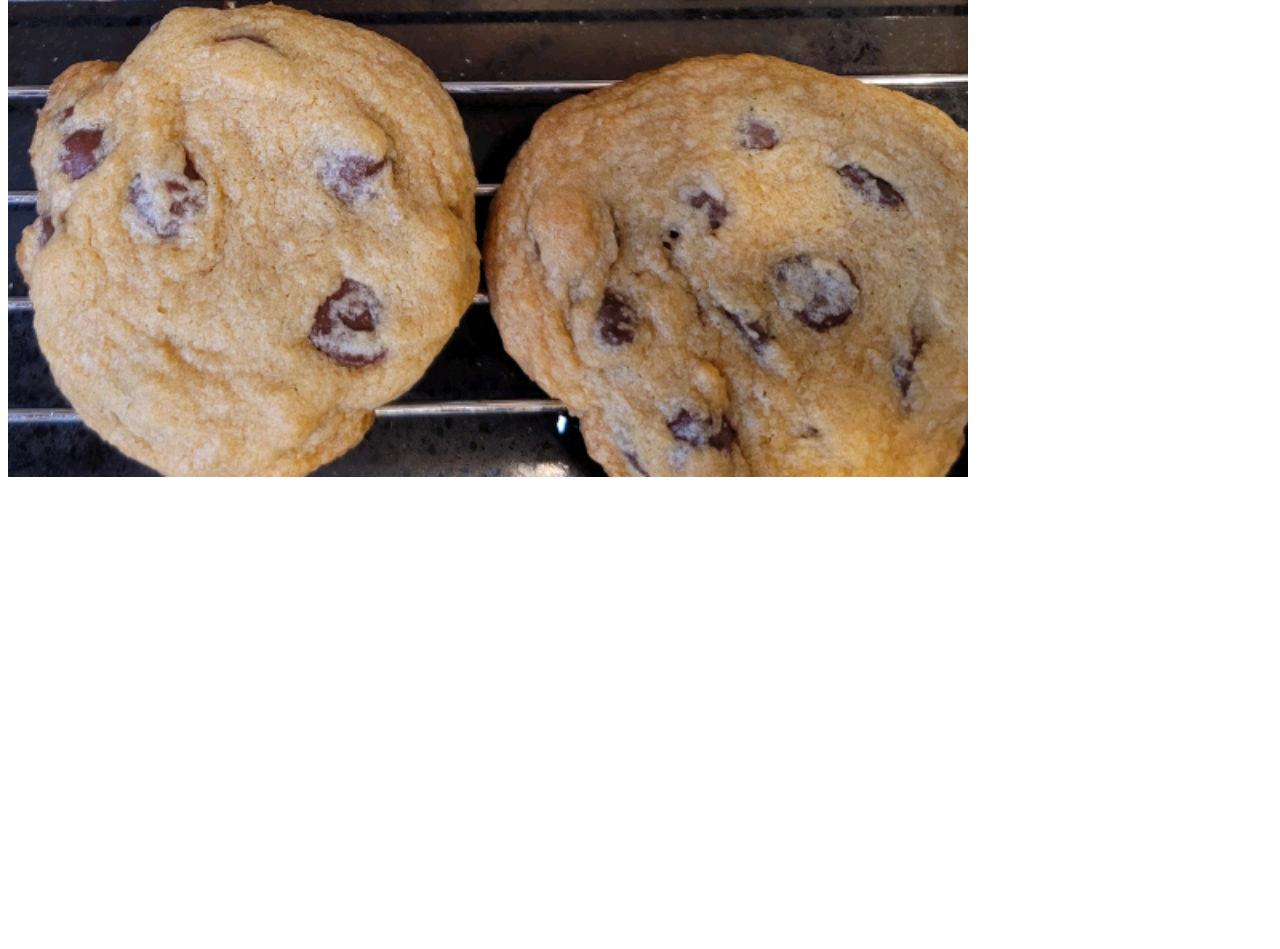
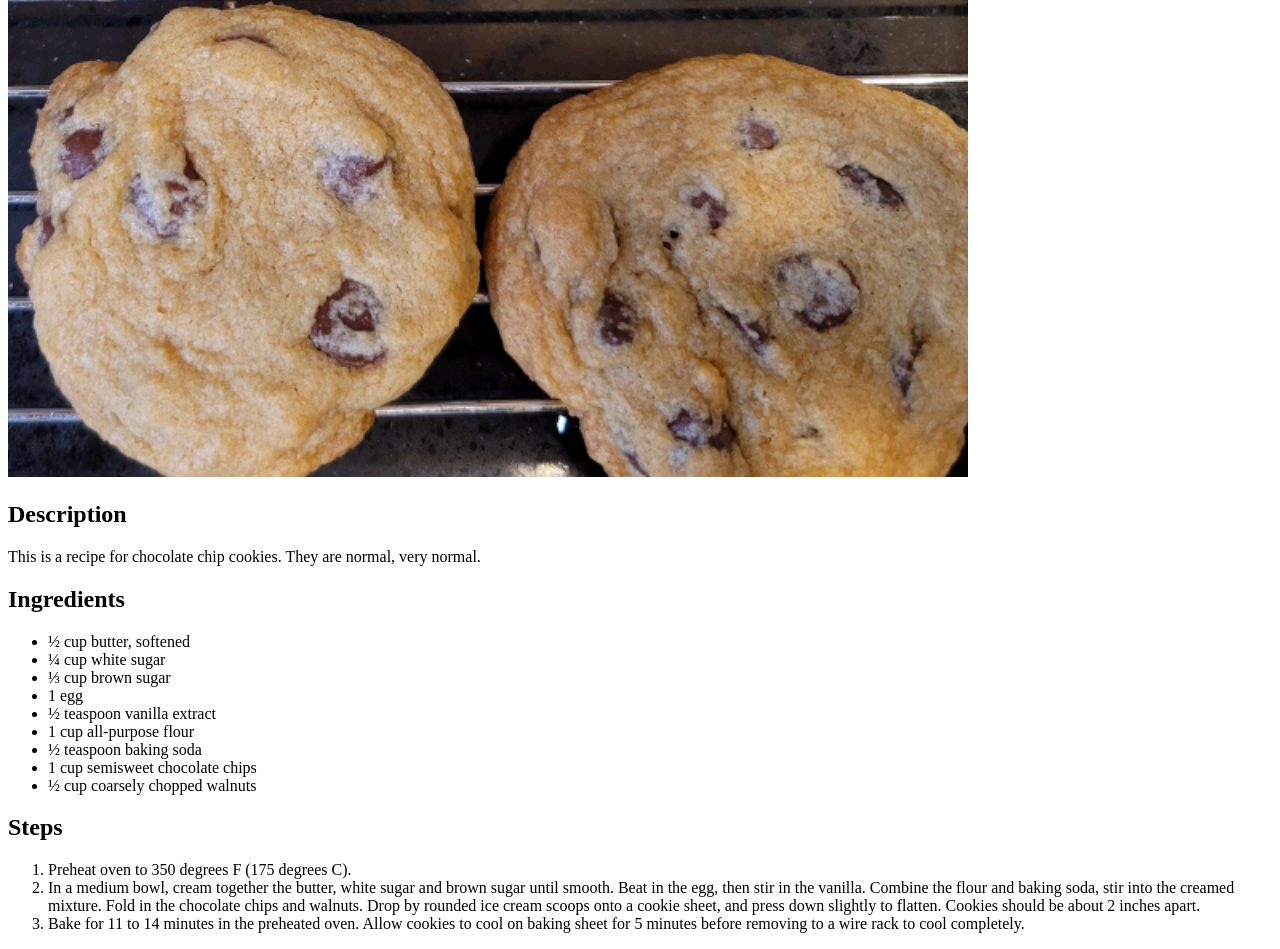
Before and after one commit to jwpettit/odin-recipes, a plain HTML site: page recipes/cookie.html in a window 1280 px wide. Shown: the part 563-1512 px from the top of the page. Before the commit the page ends 1052 px from the top, so only its background shows below. Drawn offline with Linux system fonts and the light colour scheme.

Commit message:
Add description, ingredients list, and steps

```diff
--- a/recipes/cookie.html
+++ b/recipes/cookie.html
@@ -7,5 +7,34 @@
 <body>
     <h1>Chocolate Chip Cookies</h1>
     <img src="img/cookie.jpg">
+
+    <h2>Description</h2>
+    <p>This is a recipe for chocolate chip cookies. They are normal, very normal.</p>
+
+    <h2>Ingredients</h2>
+    <ul>
+        <li>½ cup butter, softened</li>
+        <li>¼ cup white sugar</li>
+        <li>⅓ cup brown sugar</li>
+        <li>1 egg</li>
+        <li>½ teaspoon vanilla extract</li>
+        <li>1 cup all-purpose flour</li>
+        <li>½ teaspoon baking soda</li>
+        <li>1 cup semisweet chocolate chips</li>
+        <li>½ cup coarsely chopped walnuts</li>
+    </ul>
+
+    <h2>Steps</h2>
+    <ol>
+        <li>Preheat oven to 350 degrees F (175 degrees C).</li>
+        <li>In a medium bowl, cream together the butter, white sugar and brown sugar until smooth.
+            Beat in the egg, then stir in the vanilla. Combine the flour and baking soda, stir into the creamed mixture.
+            Fold in the chocolate chips and walnuts.
+            Drop by rounded ice cream scoops onto a cookie sheet, and press down slightly to flatten.
+            Cookies should be about 2 inches apart.</li>
+        <li>Bake for 11 to 14 minutes in the preheated oven.
+            Allow cookies to cool on baking sheet for 5 minutes before removing to a wire rack to cool completely.</li>
+    </ol>
+    </ul>
 </body>
 </html>
```
